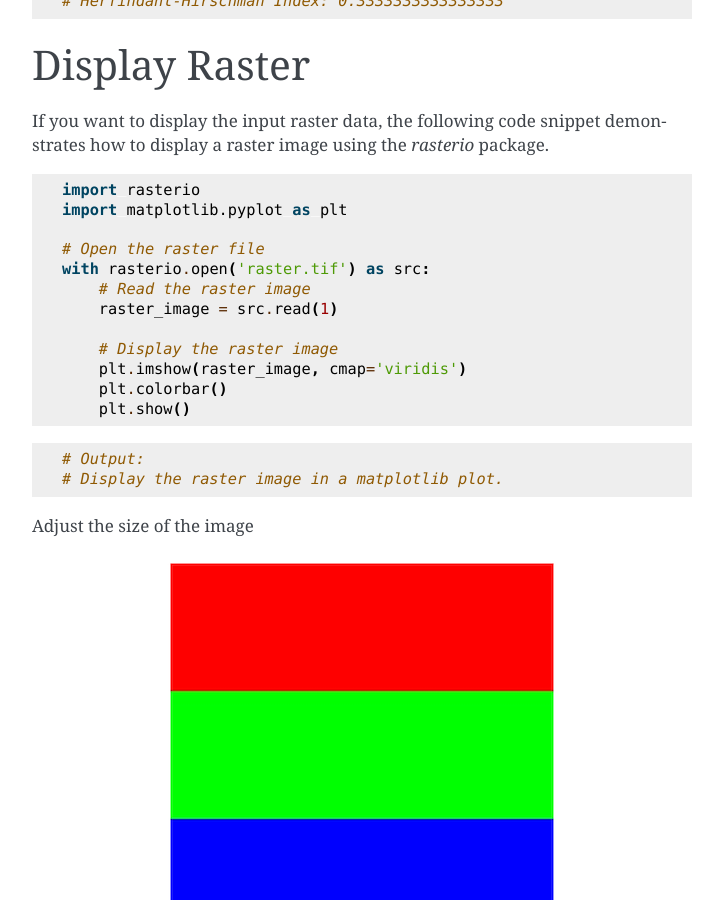
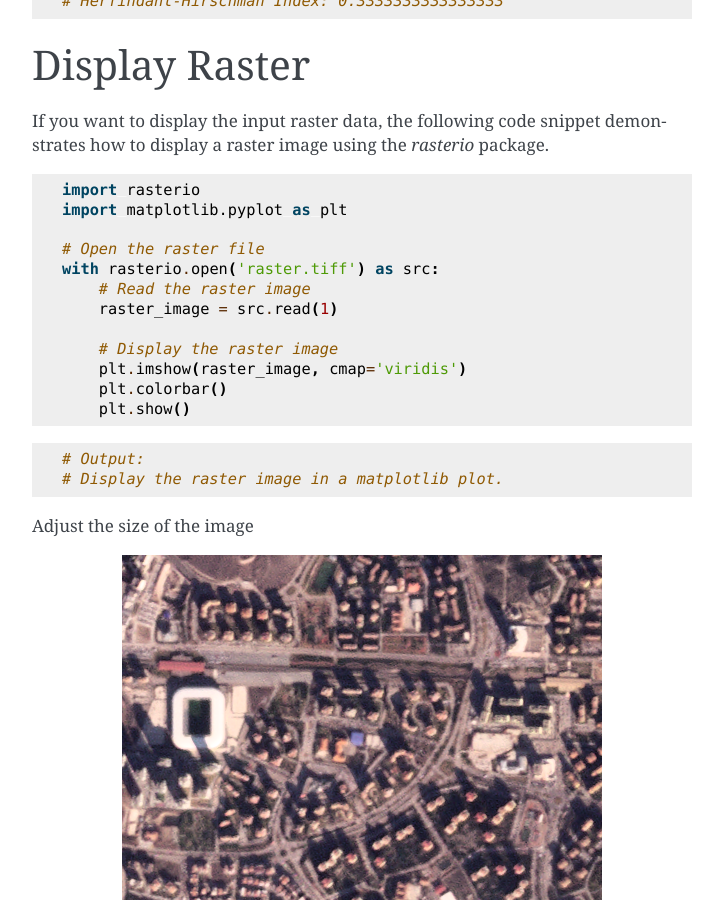
Before and after one commit to makyol/landusemix, a Sphinx documentation site: the page built from docs/usage.rst, in a window 1280 px wide and 900 px high, scrolled down 631 px. Shown: the whole window, without its empty margins (388-1111 px from the left). Built offline with Sphinx 7.4.7, drawn with Linux system fonts in a browser that asks for light colours; pages that are not in the unit, such as notebooks, are missing from menus.

Commit message:
Add new raster data and update documentation website.

```diff
--- a/docs/usage.rst
+++ b/docs/usage.rst
@@ -42,7 +42,7 @@ If you want to display the input raster data, the following code snippet demonst
     import matplotlib.pyplot as plt
 
     # Open the raster file
-    with rasterio.open('raster.tif') as src:
+    with rasterio.open('raster.tiff') as src:
         # Read the raster image
         raster_image = src.read(1)
 
@@ -58,7 +58,7 @@ If you want to display the input raster data, the following code snippet demonst
 
 Adjust the size of the image
 
-.. image:: raster.png
+.. image:: raster_new.png
     :alt: An example raster image
     :align: center
 
```
Also changed, not shown: docs/raster_new.png (added), 1 other file.
